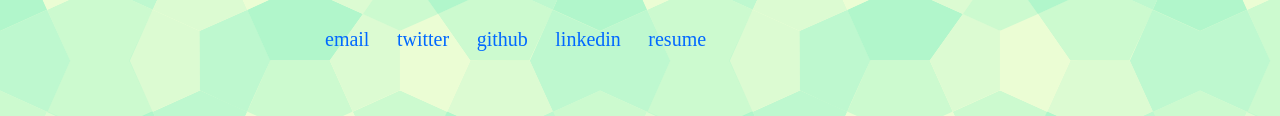
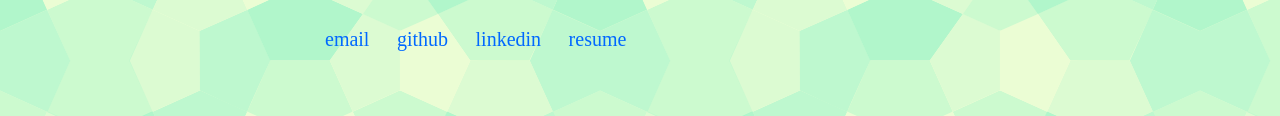
Before and after one commit to hrickards/hrickards.github.io, a plain HTML site: page index.html in a window 1280 px wide. Shown: the part 440-556 px from the top of the page. Drawn offline with Linux system fonts and the light colour scheme; a web font is replaced by a local one.

Commit message:
Remove twitter

```diff
--- a/index.html
+++ b/index.html
@@ -49,7 +49,6 @@
         <footer>
           <ul class="links">
             <li><a href="mailto:rickards@mit.edu">email</a></li>
-            <li><a href="http://twitter.com/harryrickards" target="_blank">twitter</a></li>
             <li><a href="http://github.com/hrickards" target="_blank">github</a></li>
             <li><a href="https://www.linkedin.com/in/hrickards" target="_blank">linkedin</a></li>
             <li><a href="./resume.pdf" target="_blank">resume</a></li>
```
